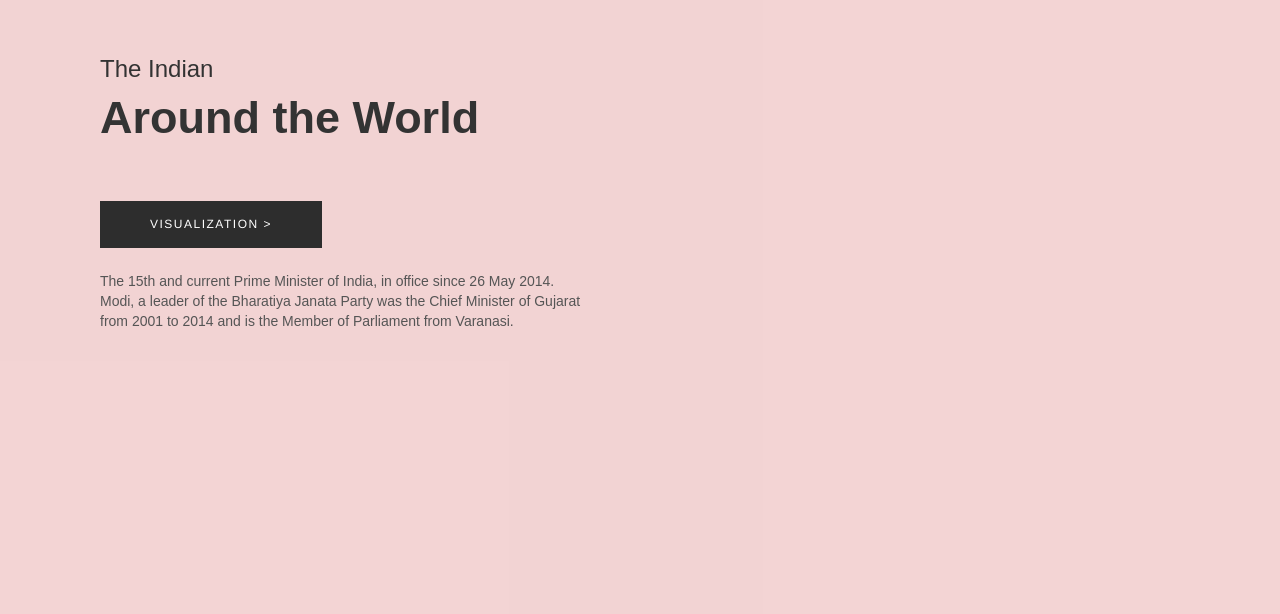
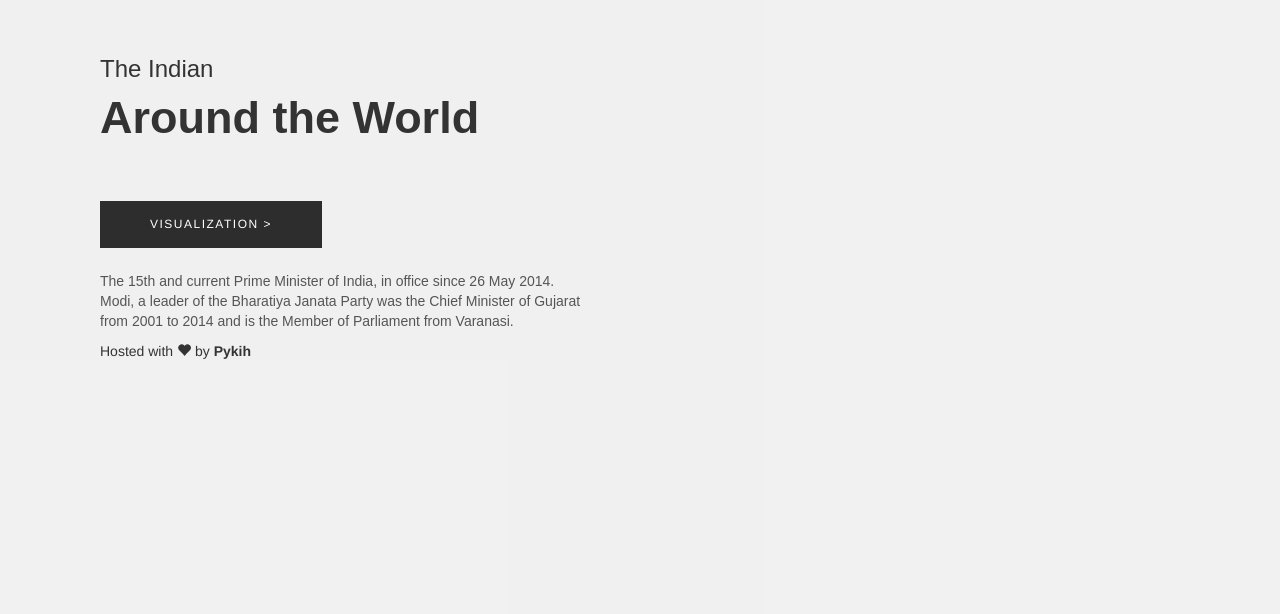
Before and after one commit to akshayda04/around-the-world, a plain HTML site: page index.html in a window 1280 px wide. Shown: the part 148-762 px from the top of the page. Drawn offline with nearby package versions, Linux system fonts and the light colour scheme.

Commit message:
style improved

```diff
--- a/index.html
+++ b/index.html
@@ -24,6 +24,7 @@
 			Modi, a leader of the Bharatiya Janata Party was the Chief Minister of Gujarat <br>
 			from 2001 to 2014 and is the Member of Parliament from Varanasi.</p>
 		</div>
+		<div class="withlove">Hosted with <span class="glyphicon glyphicon-heart"></span> by <strong><a href="https://pykih.com/" style="color: #333;">Pykih</a></strong></div>
 	</div>
 	<div class="info-page col-sm-6">
 		<img src="lib/images/modi.png">
--- a/src/css/style.css
+++ b/src/css/style.css
@@ -57,7 +57,7 @@ img{
 .viz-page{
 	height: 100%;
 	width: 100%;
-	background-color: red;
+	background-color: #f1f1f1;
 	position: absolute;
 	top: 0;
 	z-index: -1;
@@ -72,5 +72,4 @@ img{
 	/*padding-left: 100px;*/
 	background-color: rgba(241, 241, 241, 0.88);
 	height: 100vh;
-
 }
```
